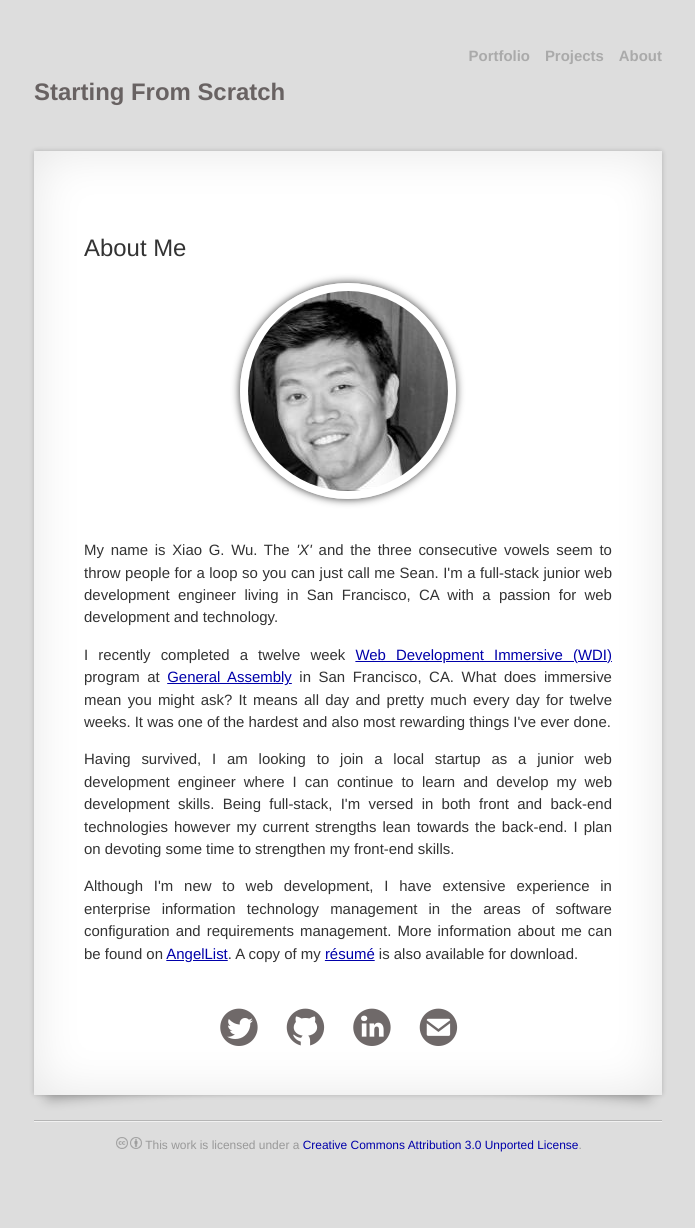
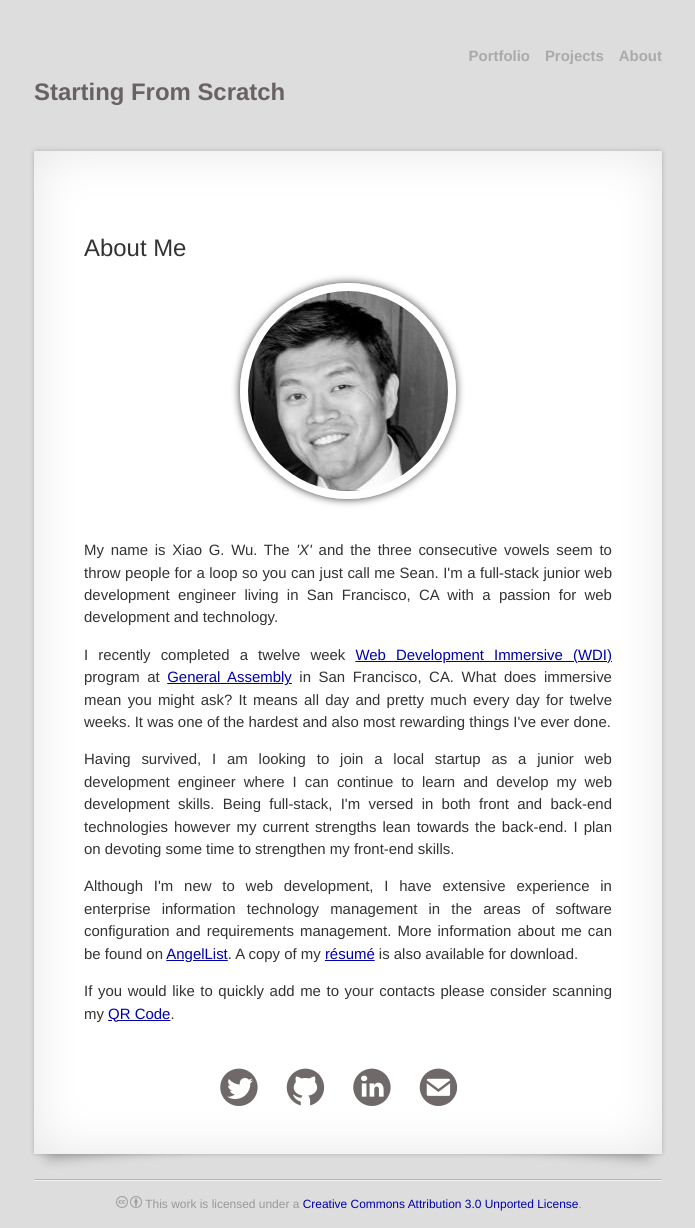
Before and after one commit to xiaogwu/xiaogwu.github.io, a Jekyll site: the page built from about/index.html, in a window 1280 px wide. Shown: the whole page, without its empty margins (292-987 px from the left). Built offline with Jekyll 4.4.1, drawn with Linux system fonts in a browser that asks for light colours; Markdown is read by kramdown in place of the engine named in the settings; before the commit the page ends 1168 px from its top, so only the background shows below that.

Commit message:
Add link to QR Code to about page

```diff
--- a/about/index.html
+++ b/about/index.html
@@ -11,6 +11,7 @@ title: Starting From Scratch | About - Xiao G. Wu
     <p>I recently completed a twelve week <a href="https://generalassemb.ly/education/web-development-immersive/" target="_blank">Web Development Immersive (WDI)</a> program at <a href="https://generalassemb.ly" target="_blank">General Assembly</a> in San Francisco, CA.  What does immersive mean you might ask?  It means all day and pretty much every day for twelve weeks.  It was one of the hardest and also most rewarding things I've ever done.</p>
     <p>Having survived, I am looking to join a local startup as a junior web development engineer where I can continue to learn and develop my web development skills.  Being full-stack, I'm versed in both front and back-end technologies however my current strengths lean towards the back-end.  I plan on devoting some time to strengthen my front-end skills.</p>
     <p>Although I'm new to web development, I have extensive experience in enterprise information technology management in the areas of software configuration and requirements management.  More information about me can be found on <a href="http://angel.co/xiaogwu" target="_blank">AngelList</a>.  A copy of my <a href="/about/resume/resume.pdf" download="xiaogwu-resume.pdf">résumé</a> is also available for download.</p>
+    <p>If you would like to quickly add me to your contacts please consider scanning my <a href="/about/qrcode">QR Code</a>.</p>
 
       <div class="links">
       <a href="http://twitter.com/xiaogwu/" class="twitter ss-icon ss-social-circle" title="Twitter" target="_blank">Twitter</a>
```
